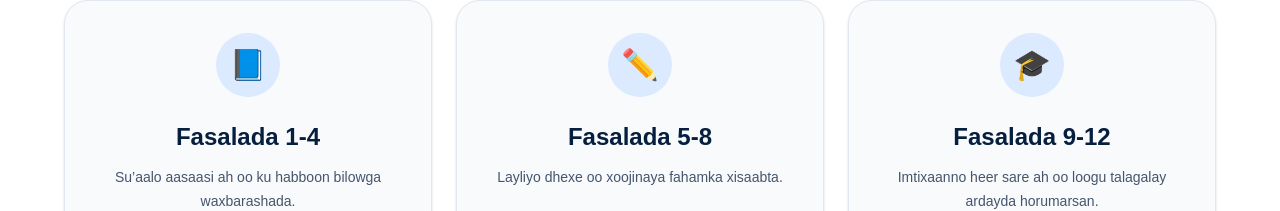
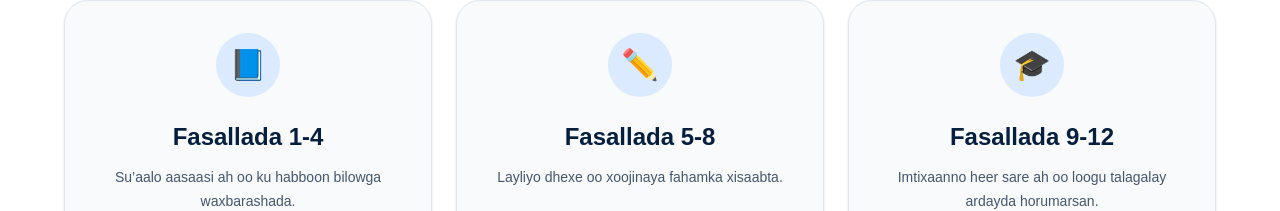
Before and after one commit to TheGoodinkfoundation/thegoodink, a Next.js app: page / in a window 1280 px wide. Shown: the part 836-1047 px from the top of the page. Built offline with nearby package versions, Linux system fonts and the light colour scheme.

Commit message:
Update Somali homepage text

```diff
--- a/app/page.tsx
+++ b/app/page.tsx
@@ -46,17 +46,17 @@ export default function Home() {
     <div className="mt-12 grid gap-6 sm:grid-cols-2 lg:grid-cols-3">
       {[
         {
-          title: "Fasalada 1-4",
+          title: "Fasallada 1-4",
           text: "Su’aalo aasaasi ah oo ku habboon bilowga waxbarashada.",
           icon: "📘",
         },
         {
-          title: "Fasalada 5-8",
+          title: "Fasallada 5-8",
           text: "Layliyo dhexe oo xoojinaya fahamka xisaabta.",
           icon: "✏️",
         },
         {
-          title: "Fasalada 9-12",
+          title: "Fasallada 9-12",
           text: "Imtixaanno heer sare ah oo loogu talagalay ardayda horumarsan.",
           icon: "🎓",
         },
```
